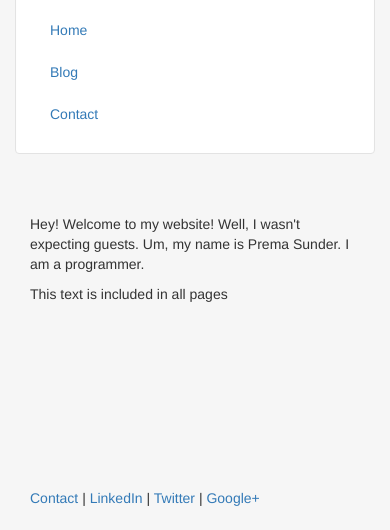
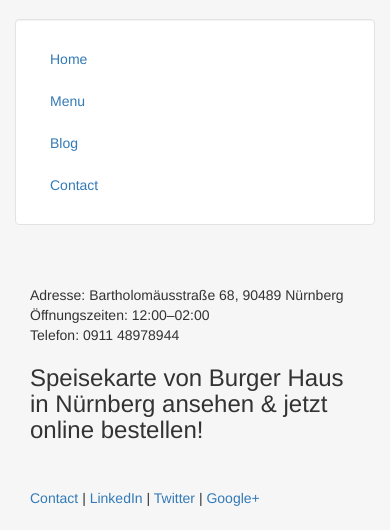
Before and after one commit to premasunder/djangowebsite, a Django app: page / in a window 390 px wide. Shown: the part 314-844 px from the top of the page. Run offline with Django 3.2, Linux system fonts and the light colour scheme; some libraries are stand-ins or nearby versions.

Commit message:
new img added

```diff
--- a/mysite/personal/templates/personal/header.html
+++ b/mysite/personal/templates/personal/header.html
@@ -2,7 +2,7 @@
 <html lang="en">
 
 <head>
-	<title>Prema Sunder</title>
+	<title>BurgerHaus Nürnberg</title>
 	<meta charset="utf-8" />
 	{% load staticfiles %}
 	<link rel="stylesheet" href="{% static 'personal/css/bootstrap.min.css' %}" type = "text/css"/>
@@ -19,20 +19,8 @@
 <body class="body" style="background-color:#f6f6f6">
 	<div class="container-fluid" style="min-height:95%; ">
 		<div class="row">
-			  <div class="col-sm-2">
-				  <br>
-				  <center>
-					<img src="{% static 'personal/img/17May235a.jpg' %}" class="responsive-img" style='max-height:100px;' alt="face">
-				  </center>
-			  </div>
-			  <div class="col-sm-10">
-				  <br>
-				  <center>
-				  <h3>Programming, Teaching, Entrepreneurship</h3>
-				  </center>
-			  </div>
-		</div><hr>
-
+  			<img class="img-responsive" src="{% static 'personal/img/burger2.jpg' %}" alt="Burger Haus Nürnberg">
+		</div>
 		<div class="row">
 		  <div class="col-sm-2">
 		  <br>
@@ -43,6 +31,7 @@
 			<div class="well bs-sidebar" id="sidebar" style="background-color:#fff">
 			  <ul class="nav nav-pills nav-stacked">
 				<li><a href='/'>Home</a></li>
+                  <li><a href='/menu'>Menu</a></li>
 				<li><a href='/blog/'>Blog</a></li>
 				<li><a href='/contact/'>Contact</a></li>
 			  </ul>
--- a/mysite/personal/templates/personal/home.html
+++ b/mysite/personal/templates/personal/home.html
@@ -1,6 +1,10 @@
 {% extends "personal/header.html" %}
 {% block content %}
-<p>Hey! Welcome to my website! Well, I wasn't expecting guests. Um, my name is Prema Sunder. I am a programmer.</p>
+<p>
+Adresse: Bartholomäusstraße 68, 90489 Nürnberg<br>
+Öffnungszeiten: 12:00–02:00<br>
+Telefon: 0911 48978944
+</p>
 
 {% include 'personal/includes/htmlsnippet.html' %}
 
--- a/mysite/personal/templates/personal/includes/htmlsnippet.html
+++ b/mysite/personal/templates/personal/includes/htmlsnippet.html
@@ -1,3 +1,3 @@
 {% block content %}
-<p>This text is included in all pages</p>
+<h3>Speisekarte von Burger Haus in Nürnberg ansehen & jetzt online bestellen!</h3>
 {% endblock %}
--- a/mysite/personal/urls.py
+++ b/mysite/personal/urls.py
@@ -4,4 +4,5 @@ from . import views
 urlpatterns = [
     url(r'^$', views.index, name='index'),
     url(r'^contact/', views.contact, name='contact'),
+    url(r'^menu/', views.menu, name='menu'),
 ]
--- a/mysite/personal/views.py
+++ b/mysite/personal/views.py
@@ -6,3 +6,6 @@ def index(request):
 
 def contact(request):
     return render(request, 'personal/basic.html',{'content':['If you would like to contact me, please email me.','myemail@gmail.com']})
+
+def menu(request):
+    return render(request, 'personal/menu.html')
```
Also changed, not shown: mysite/personal/templates/personal/menu.html (added, +7 -0 lines), mysite/personal/static/personal/img/17May235a.jpg (deleted).
